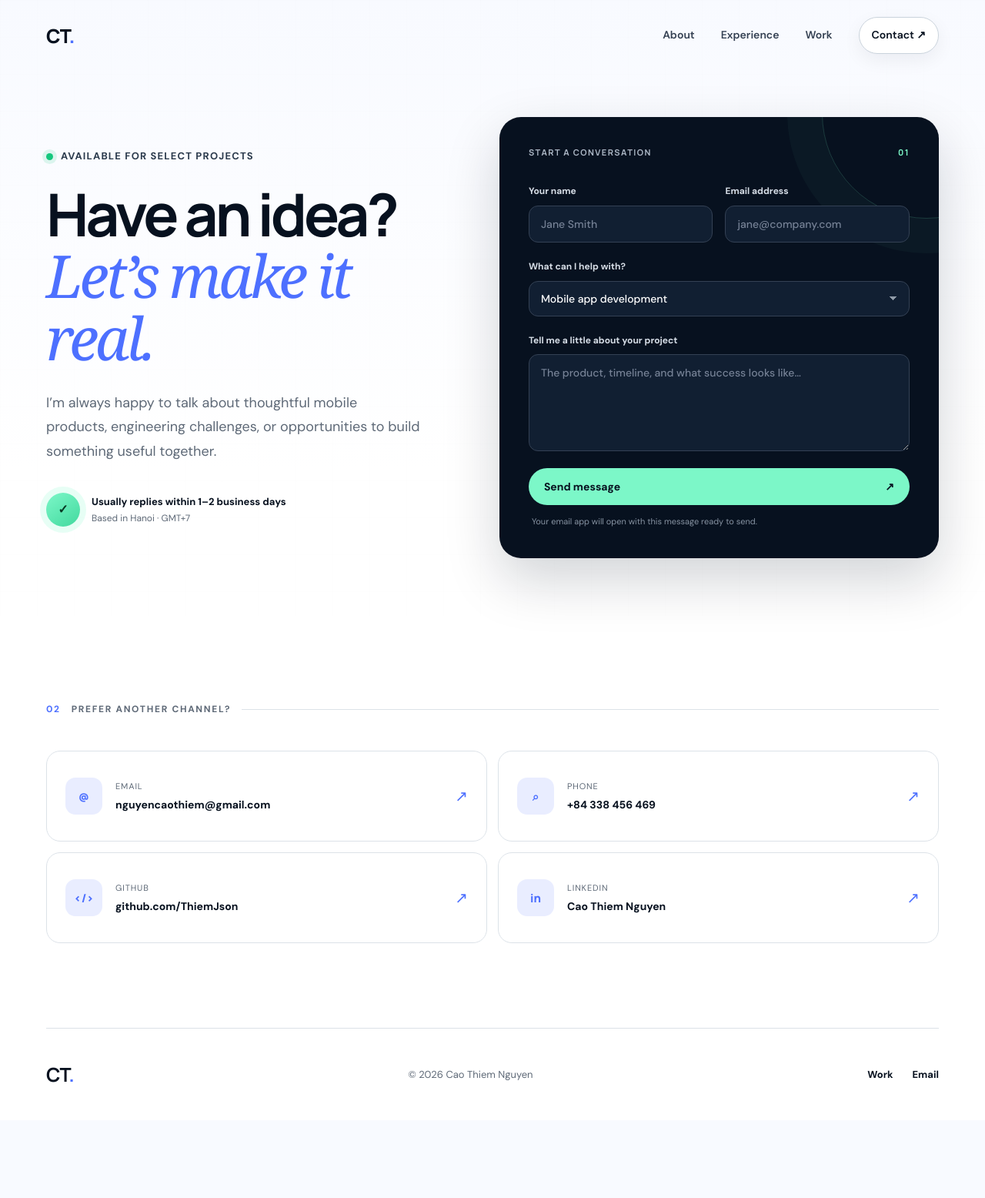
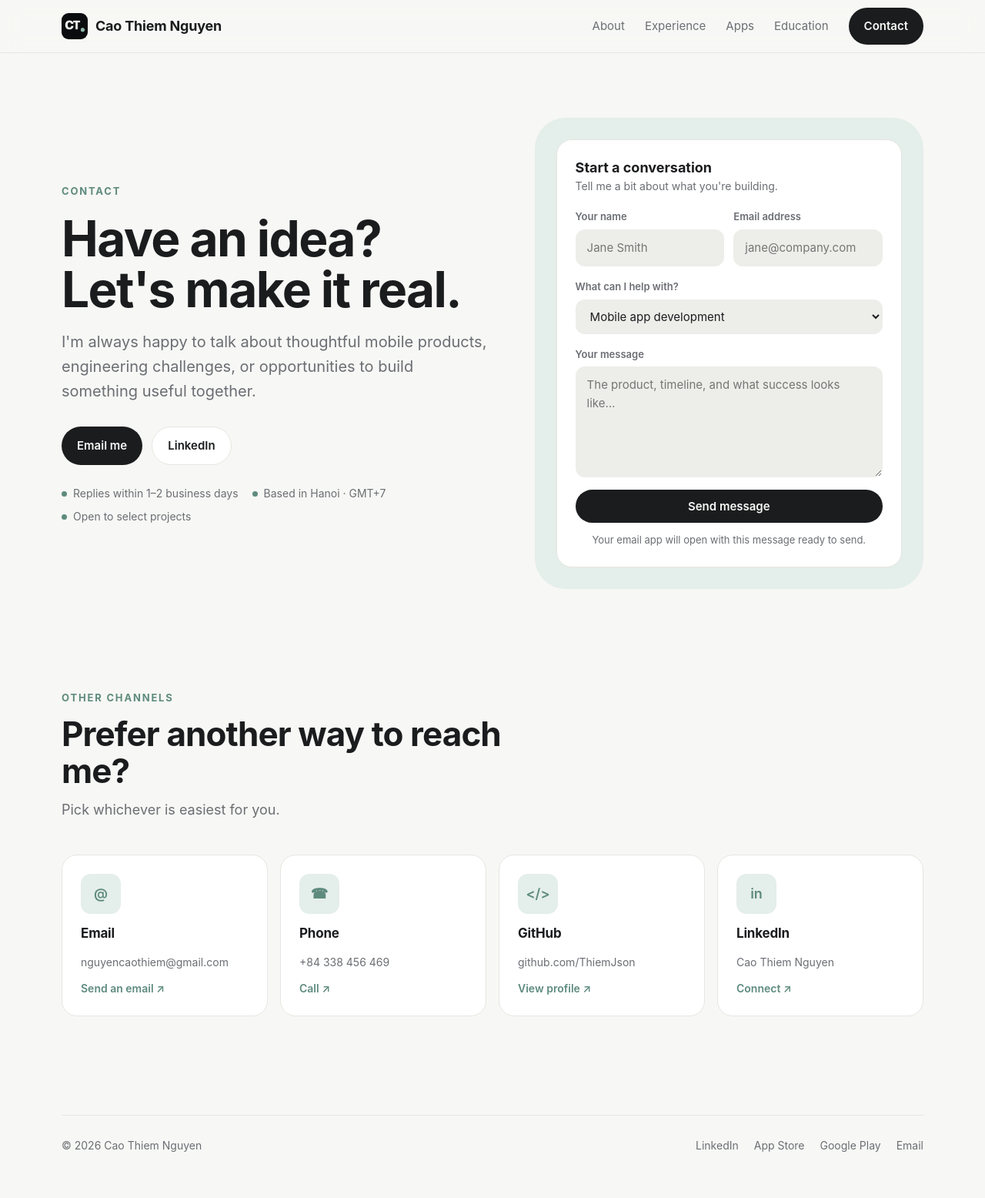
Before and after one commit to ThiemJson/ThiemJson.github.io, a PHP site: page /contactus.html in a window 1280 px wide. Shown: the whole page at 77% size. Before the commit the page ends 1406 px from the top, so only its background shows below. Run offline with PHP 8.4, Linux system fonts and the light colour scheme.

Commit message:
Redesign contact page to match new site layout
Co-Authored-By: Claude Opus 5.5 <noreply@anthropic.com>

```diff
--- a/contactus.html
+++ b/contactus.html
@@ -1,38 +1,88 @@
 <!doctype html>
 <html lang="en">
-<head>
-  <meta charset="UTF-8" /><meta name="viewport" content="width=device-width, initial-scale=1" />
-  <meta name="description" content="Contact Cao Thiem Nguyen for iOS, Android, Flutter, and mobile product development." /><meta name="theme-color" content="#07111f" />
-  <title>Contact — Cao Thiem Nguyen</title><link rel="shortcut icon" href="images/favicon.ico" />
-  <link rel="preconnect" href="https://fonts.googleapis.com" /><link rel="preconnect" href="https://fonts.gstatic.com" crossorigin />
-  <link href="https://fonts.googleapis.com/css2?family=DM+Sans:wght@400;500;600;700&amp;family=Manrope:wght@500;600;700;800&amp;display=swap" rel="stylesheet" />
-  <link rel="stylesheet" href="index_files/portfolio.css" /><link rel="stylesheet" href="index_files/contact.css" />
-</head>
-<body class="contact-page">
-  <header class="site-header"><nav class="nav container" aria-label="Primary navigation">
-    <a class="brand" href="index.html" aria-label="Cao Thiem Nguyen — home">CT<span>.</span></a>
-    <button class="nav-toggle" type="button" aria-label="Open navigation" aria-expanded="false"><span></span><span></span></button>
-    <div class="nav-links"><a href="index.html#about">About</a><a href="index.html#experience">Experience</a><a href="index.html#work">Work</a><a class="nav-cta active" href="contactus.html" aria-current="page">Contact <span>↗</span></a></div>
-  </nav></header>
-  <main>
-    <section class="contact-hero container">
-      <div class="contact-intro reveal"><div class="eyebrow"><span class="pulse"></span> Available for select projects</div><h1>Have an idea?<br /><em>Let’s make it real.</em></h1><p>I’m always happy to talk about thoughtful mobile products, engineering challenges, or opportunities to build something useful together.</p><div class="availability"><span></span><div><strong>Usually replies within 1–2 business days</strong><small>Based in Hanoi · GMT+7</small></div></div></div>
-      <div class="contact-panel reveal"><div class="panel-head"><span>START A CONVERSATION</span><span>01</span></div>
-        <form id="contact-form"><div class="field-row">
-          <label><span>Your name</span><input type="text" name="name" autocomplete="name" placeholder="Jane Smith" required /></label>
-          <label><span>Email address</span><input type="email" name="email" autocomplete="email" placeholder="jane@company.com" required /></label>
-        </div><label><span>What can I help with?</span><select name="subject"><option>Mobile app development</option><option>Freelance collaboration</option><option>Job opportunity</option><option>Product feedback</option><option>Something else</option></select></label>
-        <label><span>Tell me a little about your project</span><textarea name="message" rows="5" placeholder="The product, timeline, and what success looks like…" required></textarea></label>
-        <button class="submit-button" type="submit"><span>Send message</span><span aria-hidden="true">↗</span></button><p class="form-note" id="form-note">Your email app will open with this message ready to send.</p></form>
+  <head>
+    <meta charset="UTF-8" />
+    <meta name="viewport" content="width=device-width, initial-scale=1" />
+    <meta name="description" content="Contact Cao Thiem Nguyen for iOS, Android, Flutter and mobile product development." />
+    <meta name="theme-color" content="#F7F7F5" media="(prefers-color-scheme: light)" />
+    <meta name="theme-color" content="#121314" media="(prefers-color-scheme: dark)" />
+    <title>Contact — Cao Thiem Nguyen</title>
+    <link rel="shortcut icon" type="image/x-icon" href="images/favicon.ico" />
+    <link rel="icon" type="image/svg+xml" href="images/favicon.svg" />
+    <link rel="icon" type="image/png" sizes="192x192" href="images/icon-192.png" />
+    <link rel="apple-touch-icon" href="images/apple-touch-icon.png" />
+    <link rel="stylesheet" href="index_files/site.css" />
+  </head>
+  <body>
+<header class="site-header">
+  <nav class="wrap nav" aria-label="Main">
+    <a class="brand" href="index.html"><img src="images/icon-192.png" alt="" width="34" height="34">Cao Thiem Nguyen</a>
+    <div class="links">
+      <a href="index.html#about">About</a>
+      <a href="index.html#experience">Experience</a>
+      <a href="index.html#apps">Apps</a>
+      <a href="index.html#education">Education</a>
+      <a class="btn btn-ink" href="contactus.html" aria-current="page">Contact</a>
+    </div>
+  </nav>
+</header>
+
+<main id="top">
+  <section class="hero">
+    <div class="wrap">
+      <div class="hero-grid">
+        <div class="hero-copy">
+          <span class="eyebrow">Contact</span>
+          <h1>Have an idea? Let's make it real.</h1>
+          <p class="lead">I'm always happy to talk about thoughtful mobile products, engineering challenges, or opportunities to build something useful together.</p>
+          <div class="actions">
+            <a class="btn btn-ink" href="mailto:nguyencaothiem@gmail.com">Email me</a>
+            <a class="btn btn-line" href="https://www.linkedin.com/in/cao-thiem-nguyen-628945206/" target="_blank" rel="noopener">LinkedIn</a>
+          </div>
+          <div class="facts"><span>Replies within 1–2 business days</span><span>Based in Hanoi · GMT+7</span><span>Open to select projects</span></div>
+        </div>
+        <div class="hero-visual">
+          <form class="card contact-form" id="contact-form">
+            <div class="form-head"><b>Start a conversation</b><span>Tell me a bit about what you're building.</span></div>
+            <div class="field-row">
+              <label class="field"><span>Your name</span><input type="text" name="name" autocomplete="name" placeholder="Jane Smith" required></label>
+              <label class="field"><span>Email address</span><input type="email" name="email" autocomplete="email" placeholder="jane@company.com" required></label>
+            </div>
+            <label class="field"><span>What can I help with?</span><select name="subject"><option>Mobile app development</option><option>Freelance collaboration</option><option>Job opportunity</option><option>Product feedback</option><option>Something else</option></select></label>
+            <label class="field"><span>Your message</span><textarea name="message" rows="5" placeholder="The product, timeline, and what success looks like…" required></textarea></label>
+            <button class="btn btn-ink" type="submit">Send message</button>
+            <p class="form-note" id="form-note" aria-live="polite">Your email app will open with this message ready to send.</p>
+          </form>
+        </div>
       </div>
-    </section>
-    <section class="contact-options container" aria-label="Other ways to connect"><div class="section-label reveal"><span>02</span> Prefer another channel?</div><div class="channel-grid">
-      <a class="channel-card reveal" href="mailto:nguyencaothiem@gmail.com"><span class="channel-icon">@</span><div><small>Email</small><strong>nguyencaothiem@gmail.com</strong></div><span class="channel-arrow">↗</span></a>
-      <a class="channel-card reveal" href="tel:+84338456469"><span class="channel-icon">⌕</span><div><small>Phone</small><strong>+84 338 456 469</strong></div><span class="channel-arrow">↗</span></a>
-      <a class="channel-card reveal" href="https://github.com/ThiemJson" target="_blank" rel="noreferrer"><span class="channel-icon">&lt;/&gt;</span><div><small>GitHub</small><strong>github.com/ThiemJson</strong></div><span class="channel-arrow">↗</span></a>
-      <a class="channel-card reveal" href="https://www.linkedin.com/in/cao-thiem-nguyen-628945206/" target="_blank" rel="noreferrer"><span class="channel-icon">in</span><div><small>LinkedIn</small><strong>Cao Thiem Nguyen</strong></div><span class="channel-arrow">↗</span></a>
-    </div></section>
-  </main>
-  <footer class="footer container"><a class="brand" href="index.html">CT<span>.</span></a><p>© <span id="year"></span> Cao Thiem Nguyen</p><div><a href="index.html#work">Work</a><a href="mailto:nguyencaothiem@gmail.com">Email</a></div></footer>
-  <script src="index_files/contact.js" defer></script>
-</body></html>
+    </div>
+  </section>
+
+  <section id="channels">
+    <div class="wrap">
+      <div class="section-head">
+        <span class="kicker">Other channels</span>
+        <h2>Prefer another way to reach me?</h2>
+        <p>Pick whichever is easiest for you.</p>
+      </div>
+      <div class="app-grid">
+        <a class="card mini channel" href="mailto:nguyencaothiem@gmail.com"><span class="channel-icon" aria-hidden="true">@</span><h4>Email</h4><p>nguyencaothiem@gmail.com</p><span>Send an email ↗</span></a>
+        <a class="card mini channel" href="tel:+84338456469"><span class="channel-icon" aria-hidden="true">☎</span><h4>Phone</h4><p>+84 338 456 469</p><span>Call ↗</span></a>
+        <a class="card mini channel" href="https://github.com/ThiemJson" target="_blank" rel="noopener"><span class="channel-icon" aria-hidden="true">&lt;/&gt;</span><h4>GitHub</h4><p>github.com/ThiemJson</p><span>View profile ↗</span></a>
+        <a class="card mini channel" href="https://www.linkedin.com/in/cao-thiem-nguyen-628945206/" target="_blank" rel="noopener"><span class="channel-icon" aria-hidden="true">in</span><h4>LinkedIn</h4><p>Cao Thiem Nguyen</p><span>Connect ↗</span></a>
+      </div>
+    </div>
+  </section>
+</main>
+
+<footer class="site-footer">
+  <div class="wrap">
+    <div class="footer-row">
+      <span>© <span id="year">2026</span> Cao Thiem Nguyen</span>
+      <nav class="footer-links" aria-label="Footer"><a href="https://www.linkedin.com/in/cao-thiem-nguyen-628945206/" target="_blank" rel="noopener">LinkedIn</a><a href="https://apps.apple.com/in/developer/thiem-nguyen/id1658699065" target="_blank" rel="noopener">App Store</a><a href="https://play.google.com/store/apps/dev?id=7615257913038978290" target="_blank" rel="noopener">Google Play</a><a href="mailto:nguyencaothiem@gmail.com">Email</a></nav>
+    </div>
+  </div>
+</footer>
+<script src="index_files/contact.js" defer></script>
+  </body>
+</html>
--- a/index_files/contact.js
+++ b/index_files/contact.js
@@ -1,3 +1,2 @@
-const toggle=document.querySelector('.nav-toggle'),links=document.querySelector('.nav-links');toggle?.addEventListener('click',()=>{const open=links.classList.toggle('open');toggle.setAttribute('aria-expanded',String(open))});links?.querySelectorAll('a').forEach(link=>link.addEventListener('click',()=>{links.classList.remove('open');toggle?.setAttribute('aria-expanded','false')}));
-const observer='IntersectionObserver'in window?new IntersectionObserver(entries=>entries.forEach(entry=>{if(entry.isIntersecting){entry.target.classList.add('visible');observer.unobserve(entry.target)}}),{threshold:.12}):null;document.querySelectorAll('.reveal').forEach(element=>observer?observer.observe(element):element.classList.add('visible'));document.querySelector('#year').textContent=new Date().getFullYear();
+document.getElementById('year').textContent=new Date().getFullYear();
 const form=document.querySelector('#contact-form'),note=document.querySelector('#form-note');form?.addEventListener('submit',event=>{event.preventDefault();if(!form.reportValidity())return;const data=new FormData(form),sender=String(data.get('name')).trim(),email=String(data.get('email')).trim(),topic=String(data.get('subject')).trim(),message=String(data.get('message')).trim(),subject=encodeURIComponent(`[Website] ${topic} — ${sender}`),body=encodeURIComponent(`Hi Thiem,\n\n${message}\n\nBest,\n${sender}\n${email}`);note.textContent='Opening your email app…';window.location.href=`mailto:nguyencaothiem@gmail.com?subject=${subject}&body=${body}`;window.setTimeout(()=>{note.textContent='Your email app opened with this message ready to send.'},700)});
--- a/index_files/site.css
+++ b/index_files/site.css
@@ -152,3 +152,18 @@ section{padding:88px 0}
 .app-stats{display:flex;flex-wrap:wrap;gap:8px;margin:0 0 14px}
 .app-stats span{font-size:13px;color:var(--muted);padding:4px 12px;border-radius:999px;border:1px solid var(--line)}
 .app-stats b{color:var(--app);font-weight:700}
+
+/* Contact page */
+.contact-form{position:relative;z-index:1;display:grid;gap:16px}
+.form-head b{display:block;font-size:18px;line-height:1.3}
+.form-head span{color:var(--muted);font-size:14px}
+.field-row{display:grid;grid-template-columns:1fr 1fr;gap:12px}
+.field{display:grid;gap:6px;font-size:13px;font-weight:600;color:var(--muted)}
+.field input,.field select,.field textarea{width:100%;font:inherit;font-size:15px;font-weight:400;color:var(--ink);background:var(--variant);border:1px solid transparent;border-radius:12px;padding:11px 14px;outline:none;transition:border-color .15s ease,background .15s ease}
+.field textarea{resize:vertical;min-height:120px}
+.field input:focus,.field select:focus,.field textarea:focus{border-color:var(--sage);background:var(--card)}
+.contact-form .btn{justify-content:center;border:0;cursor:pointer;font-family:inherit}
+.form-note{margin:-4px 0 0;text-align:center;color:var(--muted);font-size:13px}
+.channel-icon{width:52px;height:52px;border-radius:13px;display:grid;place-items:center;background:var(--sage-soft);color:var(--sage);font-weight:700;font-size:18px}
+.mini.channel .channel-icon{font-size:18px}
+@media (max-width:560px){.field-row{grid-template-columns:1fr}}
```
Also changed, not shown: index_files/portfolio.js (deleted, +0 -26 lines), index_files/contact.css (deleted), index_files/portfolio.css (deleted).
